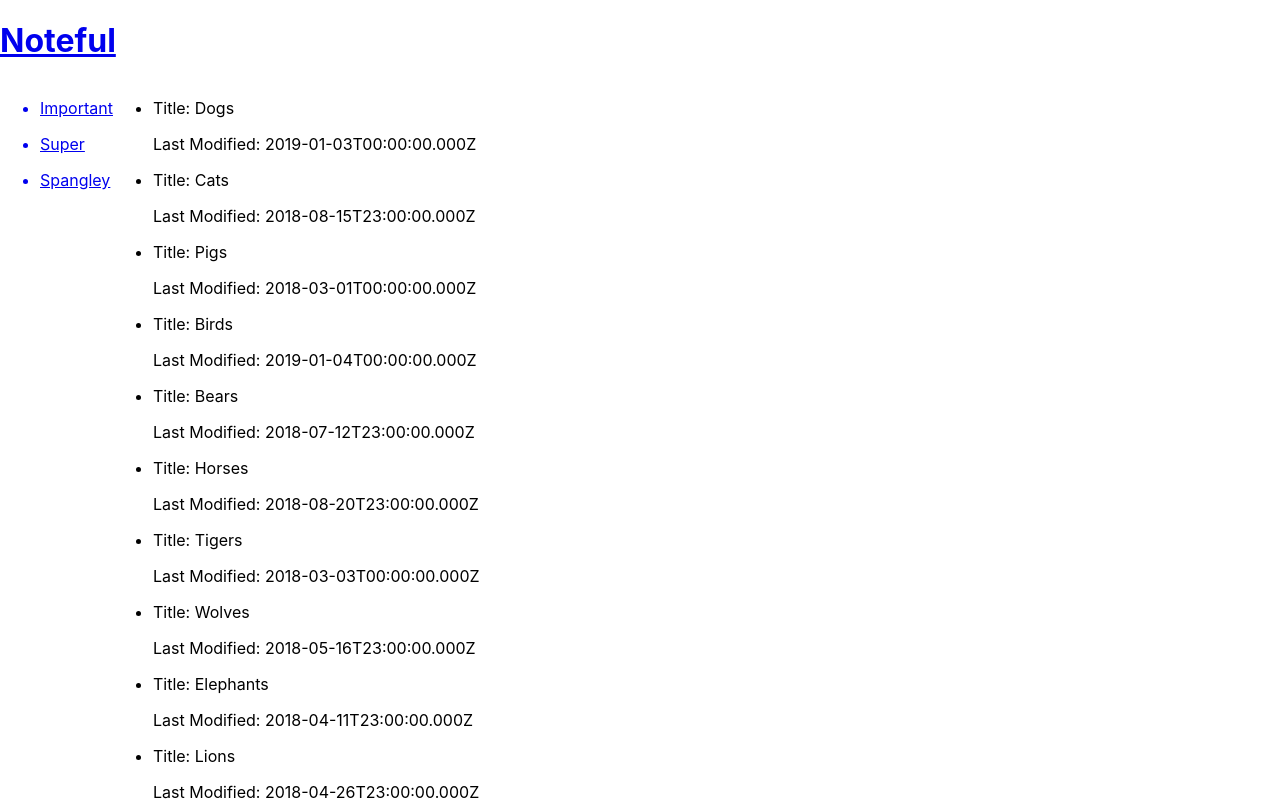
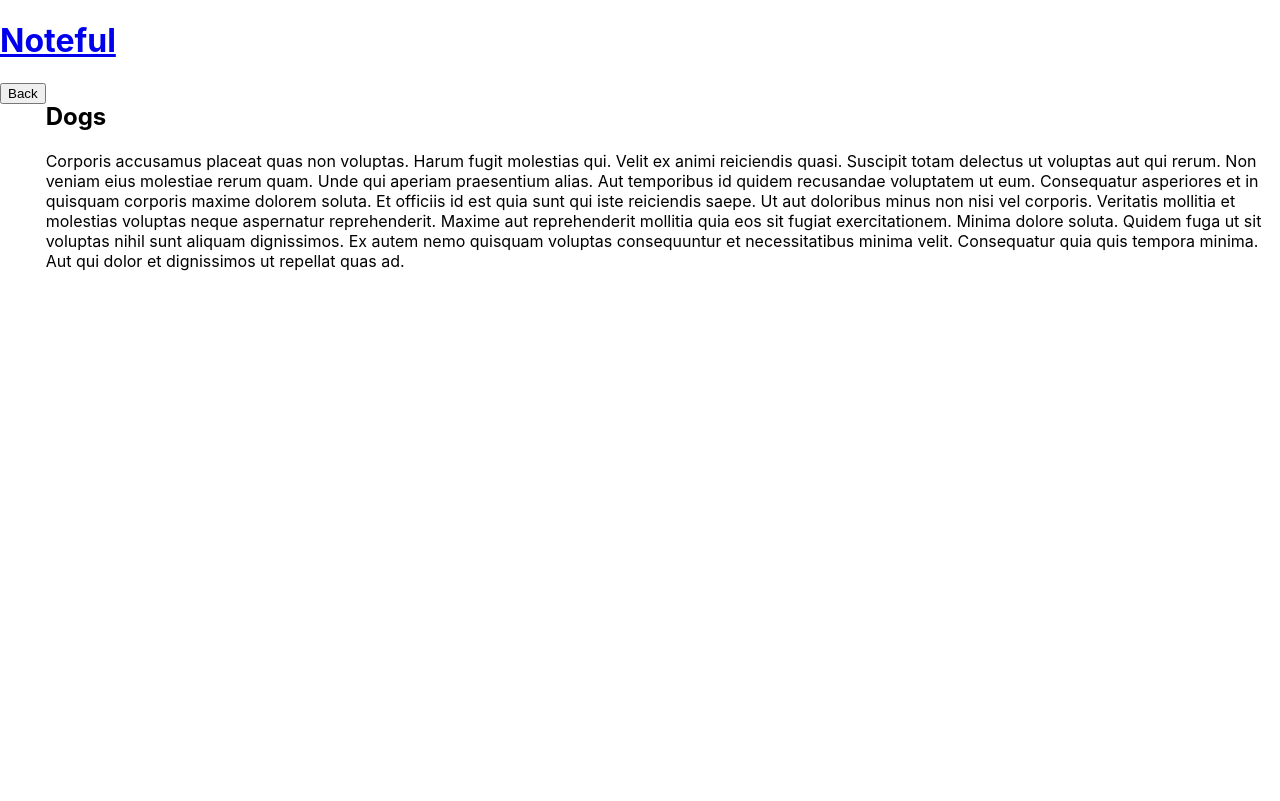
Before and after one commit to jbroderick9729/noteful, a React (Create React App) app: page /notes/cbc787a0-ffaf-11e8-8eb2-f2801f1b9fd1 in a window 1280 px wide. Shown: the top 801 px of the page. Built offline with nearby package versions, Linux system fonts and the light colour scheme.

Commit message:
finished routes for folder and note detail view

```diff
--- a/src/AllNotes.js
+++ b/src/AllNotes.js
@@ -1,18 +1,16 @@
-import React, { Component } from 'react';
+import React from 'react';
 import NoteItem from './NoteItem';
 
-export default class AllNotes extends Component {
-    render() {
-        console.log('this.props.notes', this.props.notes);
+export default function AllNotes(props) {
 
-        const notes = this.props.notes.map(note => <NoteItem {...note}/>)
+    const notes = props.notes.map(note => <NoteItem {...note}/>);
 
         return (
             <ul>
                 { notes }
             </ul>
         )
-    }
+
 }
 
 AllNotes.defaultProps = {
--- a/src/App.js
+++ b/src/App.js
@@ -1,10 +1,12 @@
 import React, { Component } from 'react';
-import { Route } from 'react-router-dom';
+import { Route, Switch } from 'react-router-dom';
 import './App.css';
 import Header from './Header';
 import AllNotes from './AllNotes';
 import NavFolders from './NavFolders';
+import NoteDetail from './NoteDetail';
 import dummyStore from './dummyStore';
+import BackButton from './BackButton';
 
 class App extends Component {
   state = {
@@ -13,32 +15,21 @@ class App extends Component {
 
   render() {
 
-    const { notes, folders } = this.state.store;
-    console.log('notes in state', notes);
-    console.log('folders in state', folders);
 
     return (
       <div>
-        <header>
-            <Route path='/' component={Header} />
-        </header>
+        <Header />
         <div className="main-section">
           <nav>
-          <Route path='/'
-                    render={() => <NavFolders folders={this.state.store.folders} />}
-          />
-              {/* <Route path='/notes/:notes.id' component={BackButton} /> */}
+          <Switch>
+            <Route exact path='/' render={() => <NavFolders folders={this.state.store.folders}/>}/>
+            <Route path='/' component={BackButton} />
+          </Switch>
           </nav>
           <main>
-          <Route path='/'
-                 render={() => <AllNotes notes={this.state.store.notes} />}
-          />
-          <Route path='/folder/:folders.id'
-                 render={() => <AllNotes notes={this.state.store.notes} />}
-          />
-
-
-              {/* <Route path='/notes/notes.id' component={NotesContent} /> */}
+            <Route exact path='/' render={() => <AllNotes notes={this.state.store.notes}/>}/>
+            <Route path='/folders/:folderId' render={(props) => <AllNotes notes={this.state.store.notes.filter(note => props.match.params.folderId === note.folderId)}/>}/>
+            <Route path='/notes/:noteId' render={(props) => <NoteDetail noteInfo={this.state.store.notes.find(note => note.id === props.match.params.noteId )} />}/>
           </main>
         </div>
     </div>
--- /dev/null
+++ b/src/BackButton.js
@@ -0,0 +1,5 @@
+import React from 'react';
+
+export default function BackButton(props) {
+        return <button onClick={props.history.goBack}>Back</button>
+}
--- a/src/Folder.js
+++ b/src/Folder.js
@@ -1,16 +1,17 @@
 import React, { Component } from 'react';
-import { Link } from 'react-router-dom';
+import { NavLink } from 'react-router-dom';
 
 export default class Folder extends Component {
     render() {
-        const folderId = `/folder/${this.props.id}`;
+        const folderId = `/folders/${this.props.id}`;
 
         return (
-            <Link to={folderId}>
-                <li>
-                    <p>{this.props.name}</p>
+
+                <li key={this.props.id}>
+                    <NavLink to={folderId}>
+                        <p>{this.props.name}</p>
+                    </NavLink>
                 </li>
-            </Link>
         )
     }
 }
--- a/src/Header.js
+++ b/src/Header.js
@@ -1,12 +1,12 @@
-import React, { Component } from 'react';
+import React from 'react';
 import { Link } from 'react-router-dom';
 
-export default class Header extends Component {
-    render() {
+export default function Header() {
         return (
-            <header>
-                <Link to='/'><h1 role="banner">Noteful</h1></Link>
-            </header>
+                <header>
+                    <Link to='/'>
+                        <h1>Noteful</h1>
+                    </Link>
+                </header>
         )
-    }
 }
--- /dev/null
+++ b/src/NoteDetail.js
@@ -0,0 +1,17 @@
+import React from 'react';
+
+export default function NoteDetail(props) {
+
+        const noteInfo = props.noteInfo;
+
+        return (
+
+                <div>
+                    <header>
+                        <h2>{noteInfo.name}</h2>
+                    </header>
+                    <p>{noteInfo.content}</p>
+                </div>
+        )
+
+}
--- a/src/NoteItem.js
+++ b/src/NoteItem.js
@@ -1,12 +1,19 @@
 import React, { Component } from 'react';
+import { Link } from 'react-router-dom';
 
 export default class NoteItem extends Component {
 
     render() {
+        const noteId = `/notes/${this.props.id}`;
+
         return (
-            <li>
-                <p>Title: {this.props.name}</p>
-                <p>Last Modified: {this.props.modified}</p>
+            <li key={this.props.id}>
+                <Link to={noteId}>
+
+                    <p>Title: {this.props.name}</p>
+                    <p>Last Modified: {this.props.modified}</p>
+
+                </Link>
             </li>
         )
     }
```
